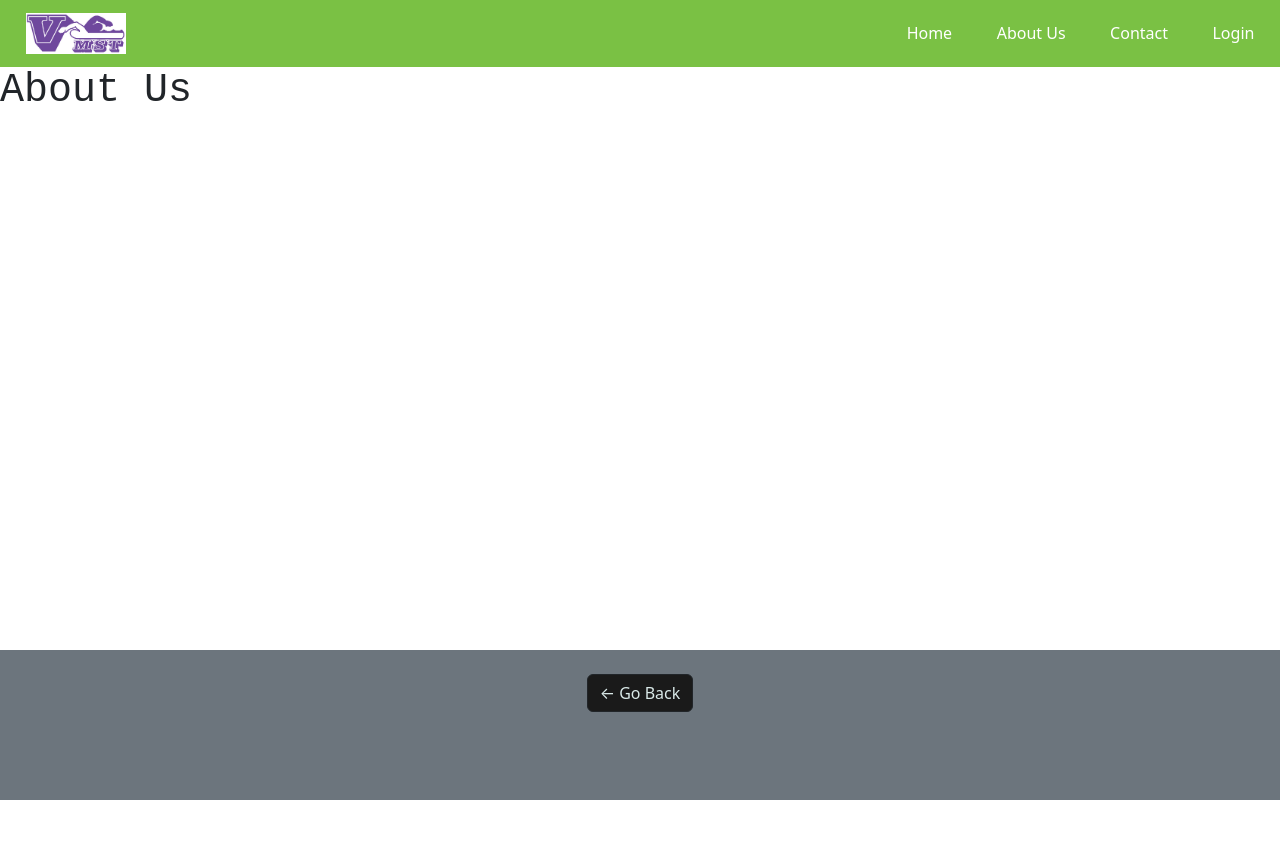
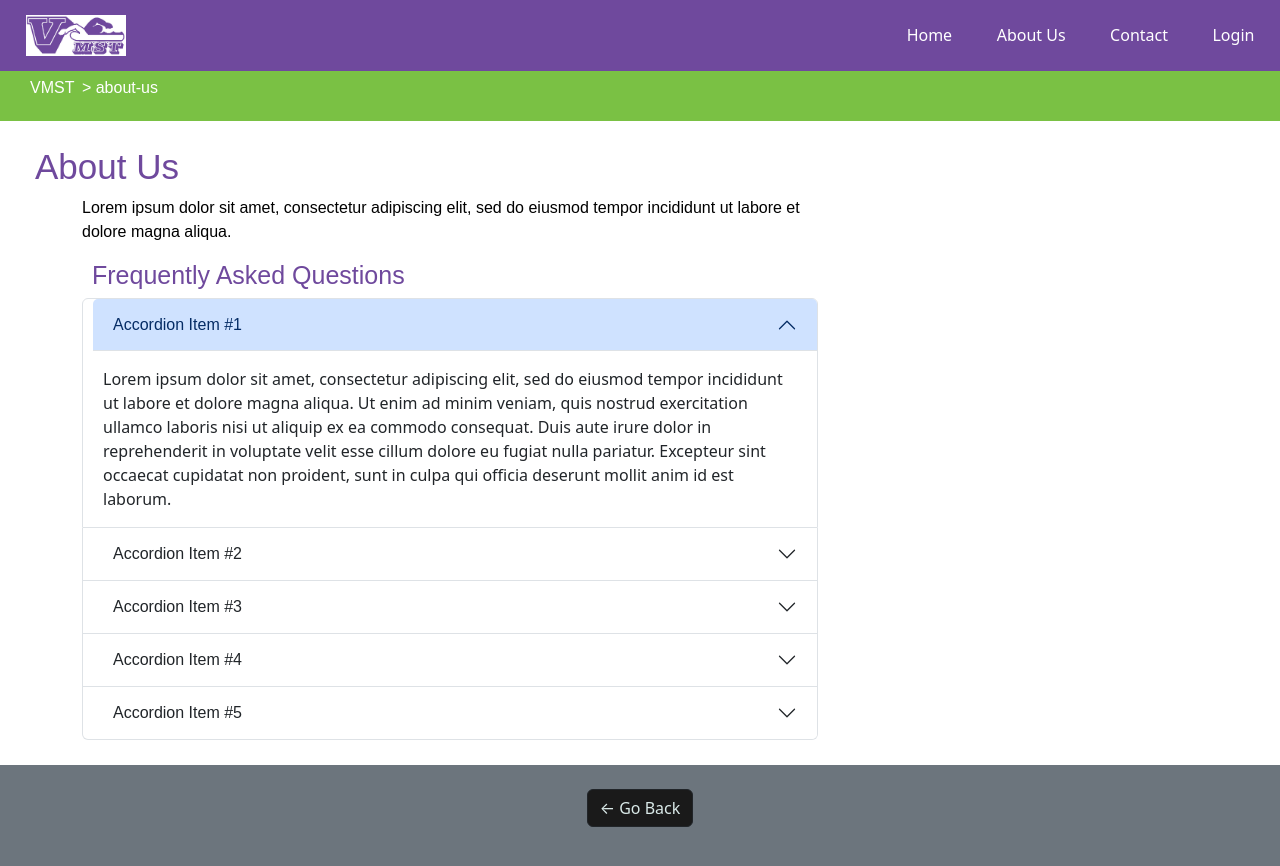
Before and after one commit to clstevenson/VMST-Website, a React (Vite) app in the folder client/: page /about-us in a window 1280 px wide. Shown: the top 866 px of the page. Before the commit the page ends 800 px from the top, so only its background shows below. Built offline with nearby package versions, Linux system fonts and the light colour scheme.

Commit message:
Merged with main after last PR

```diff
--- /dev/null
+++ b/client/src/components/FAQs/FAQs.jsx
@@ -0,0 +1,69 @@
+import Accordion from 'react-bootstrap/Accordion';
+function FAQs () {
+return (
+<Accordion defaultActiveKey="0">
+      <Accordion.Item eventKey="0">
+        <Accordion.Header>Accordion Item #1</Accordion.Header>
+        <Accordion.Body>
+          Lorem ipsum dolor sit amet, consectetur adipiscing elit, sed do
+          eiusmod tempor incididunt ut labore et dolore magna aliqua. Ut enim ad
+          minim veniam, quis nostrud exercitation ullamco laboris nisi ut
+          aliquip ex ea commodo consequat. Duis aute irure dolor in
+          reprehenderit in voluptate velit esse cillum dolore eu fugiat nulla
+          pariatur. Excepteur sint occaecat cupidatat non proident, sunt in
+          culpa qui officia deserunt mollit anim id est laborum.
+        </Accordion.Body>
+      </Accordion.Item>
+      <Accordion.Item eventKey="1">
+        <Accordion.Header>Accordion Item #2</Accordion.Header>
+        <Accordion.Body>
+          Lorem ipsum dolor sit amet, consectetur adipiscing elit, sed do
+          eiusmod tempor incididunt ut labore et dolore magna aliqua. Ut enim ad
+          minim veniam, quis nostrud exercitation ullamco laboris nisi ut
+          aliquip ex ea commodo consequat. Duis aute irure dolor in
+          reprehenderit in voluptate velit esse cillum dolore eu fugiat nulla
+          pariatur. Excepteur sint occaecat cupidatat non proident, sunt in
+          culpa qui officia deserunt mollit anim id est laborum.
+        </Accordion.Body>
+      </Accordion.Item>
+      <Accordion.Item eventKey="2">
+        <Accordion.Header>Accordion Item #3</Accordion.Header>
+        <Accordion.Body>
+          Lorem ipsum dolor sit amet, consectetur adipiscing elit, sed do
+          eiusmod tempor incididunt ut labore et dolore magna aliqua. Ut enim ad
+          minim veniam, quis nostrud exercitation ullamco laboris nisi ut
+          aliquip ex ea commodo consequat. Duis aute irure dolor in
+          reprehenderit in voluptate velit esse cillum dolore eu fugiat nulla
+          pariatur. Excepteur sint occaecat cupidatat non proident, sunt in
+          culpa qui officia deserunt mollit anim id est laborum.
+        </Accordion.Body>
+      </Accordion.Item>
+      <Accordion.Item eventKey="3">
+        <Accordion.Header>Accordion Item #4</Accordion.Header>
+        <Accordion.Body>
+          Lorem ipsum dolor sit amet, consectetur adipiscing elit, sed do
+          eiusmod tempor incididunt ut labore et dolore magna aliqua. Ut enim ad
+          minim veniam, quis nostrud exercitation ullamco laboris nisi ut
+          aliquip ex ea commodo consequat. Duis aute irure dolor in
+          reprehenderit in voluptate velit esse cillum dolore eu fugiat nulla
+          pariatur. Excepteur sint occaecat cupidatat non proident, sunt in
+          culpa qui officia deserunt mollit anim id est laborum.
+        </Accordion.Body>
+      </Accordion.Item>
+      <Accordion.Item eventKey="4">
+        <Accordion.Header>Accordion Item #5</Accordion.Header>
+        <Accordion.Body>
+          Lorem ipsum dolor sit amet, consectetur adipiscing elit, sed do
+          eiusmod tempor incididunt ut labore et dolore magna aliqua. Ut enim ad
+          minim veniam, quis nostrud exercitation ullamco laboris nisi ut
+          aliquip ex ea commodo consequat. Duis aute irure dolor in
+          reprehenderit in voluptate velit esse cillum dolore eu fugiat nulla
+          pariatur. Excepteur sint occaecat cupidatat non proident, sunt in
+          culpa qui officia deserunt mollit anim id est laborum.
+        </Accordion.Body>
+      </Accordion.Item>
+      </Accordion>
+);
+}
+
+export default FAQs;
--- /dev/null
+++ b/client/src/components/GenPageSetUp/index.css
@@ -0,0 +1,54 @@
+h1 {
+    font-family: Arial, Helvetica, sans-serif;
+    text-align: left;
+    font-size: 35px;
+    margin-left: 10px;
+    color: #6f499d;
+    }
+
+    h2 {
+    font-family: Arial, Helvetica, sans-serif;
+    font-size: 30px;
+    text-align: left;
+    margin-left: 10px;
+    color: #6f499d;
+    }
+
+    h3 {
+    font-family: Arial, Helvetica, sans-serif;
+    font-size: 25px;
+    text-align: left;
+    margin-left: 10px;
+    color: #6f499d;
+    }
+
+    h4 {
+    font-family: Arial, Helvetica, sans-serif;
+    font-size: 20px;
+    text-align: left;
+    margin-left: 10px;
+    color: #6f499d;
+    }
+
+    p {
+    font-family: Arial, Helvetica, sans-serif;
+    font-size: 16px;
+    color: black;
+    }
+
+    .formatpage {
+    margin: 15px;
+    padding: 10px;
+    }
+
+    #Text-Content {
+        text-align: left;
+      }
+
+      #Text-Content #introduction {
+        text-align: left;
+      }
+
+      #Text-Content #Frequently-Asked-Questions {
+        text-align: left;
+      }
--- a/client/src/components/Navbar/index.css
+++ b/client/src/components/Navbar/index.css
@@ -1,11 +1,13 @@
 #navColor {
-    background-color: rgba(122,193,68,255);
+    background-color: #6f499d;
+    padding-top: 10px;
+    padding-bottom: 10px;
     padding-left: 2%;
     padding-right: 2%;
 }
 
 #accountButton {
-    background-color: #6f489d;
+    background-color: rgba(122,193,68,255);
 }
 
 #signUp {
--- a/client/src/components/Navbar/index.jsx
+++ b/client/src/components/Navbar/index.jsx
@@ -2,6 +2,7 @@ import Container from 'react-bootstrap/Container';
 import Nav from 'react-bootstrap/Nav';
 import "./index.css";
 import Navbar from 'react-bootstrap/Navbar';
+import PageIndicator from '../PageIndicator/PageIndicator';
 import vmstLogo from '../../assets/VMST_logo.png';
 import Button from 'react-bootstrap/Button';
 import SignUp from '../SignUp';
@@ -23,6 +24,7 @@ function Navigation() {
     : role = '';
 
   return (
+    <>
     <Navbar id="navColor" collapseOnSelect expand="lg">
       <Navbar.Brand href="/"><img id="navLogo" src={vmstLogo} /></Navbar.Brand>
       <Navbar.Toggle aria-controls="responsive-navbar-nav" />
@@ -57,6 +59,9 @@ function Navigation() {
       </Navbar.Collapse>
 
     </Navbar>
+    <PageIndicator />
+    </>
+
   );
 }
 
--- /dev/null
+++ b/client/src/components/PageIndicator/PageIndicator.jsx
@@ -0,0 +1,38 @@
+import React, { useState, useEffect } from 'react';
+import { useLocation } from 'react-router-dom';
+
+function PageIndicator() {
+  const location = useLocation();
+  const [pathHistory, setPathHistory] = useState(['VMST', 'Home']);
+
+  useEffect(() => {
+    const newPath = location.pathname.replace('/', ''); // Remove leading slash
+    const paths = newPath === '' ? ['Home'] : [newPath];
+    setPathHistory(['VMST', ...paths]);
+  }, [location]);
+
+  const navigateToPage = (page) => {
+    window.location.href = `/${page}`;
+  };
+
+  return (
+    <div style={{ display: 'flex', alignItems: 'center', padding: '5px', backgroundColor: 'rgba(122, 193, 68, 225)' }}>
+      <p style={{ marginLeft: '25px', color: 'white' }}>
+        {pathHistory.map((path, index) => (
+          <span key={index} style={{ margin: index === 1 ? '0 3px' : '0' }}> {/* Apply margin only to 'Home' */}
+            {index > 0 && ' > '}
+            {index === pathHistory.length - 1 ? (
+              <a href={`/${path}`} style={{ color: 'white', textDecoration: 'none', cursor: 'pointer' }} onClick={() => navigateToPage(path)}>
+                {path}
+              </a>
+            ) : (
+              path
+            )}
+          </span>
+        ))}
+      </p>
+    </div>
+  );
+}
+
+export default PageIndicator;
--- a/client/src/pages/AboutUs.jsx
+++ b/client/src/pages/AboutUs.jsx
@@ -1,6 +1,31 @@
+import "../components/GenPageSetUp/index.css";
+import Container from 'react-bootstrap/Container';
+import Row from 'react-bootstrap/Row';
+import Col from 'react-bootstrap/Col';
+import FAQs from '../components/FAQs/FAQs';
+
 function AboutUs() {
     return <>
+    <div className="formatpage">
     <h1>About Us</h1>
+    <div id="content">
+    <Container>
+    <Row>
+    <Col sm={8} id="Text-Content">
+    <div id="introduction">
+    <p>Lorem ipsum dolor sit amet, consectetur adipiscing elit, sed do eiusmod tempor incididunt ut labore et dolore magna aliqua.</p>
+    </div>
+    <div id="Frequently-Asked-Questions">
+    <h3>Frequently Asked Questions</h3>
+    <FAQs />
+    </div>
+    </Col>
+    <Col sm={4} id="Image-Widget">
+    </Col>
+    </Row>
+    </Container>
+    </div>
+    </div>
     </>
 }
 
--- a/client/src/pages/Contact.jsx
+++ b/client/src/pages/Contact.jsx
@@ -1,7 +1,7 @@
 // import { useState } from "react";
 import EmailForm from "../components/EmailPage/FormElement";
 import AsideSelector from "../components/EmailPage/AsideSelector";
-
+import "../components/GenPageSetUp/index.css";
 import { useForm } from "react-hook-form";
 
 export default function EmailPage2() {
@@ -13,7 +13,7 @@ export default function EmailPage2() {
     const onSubmit = (data) => console.log(data);
 
     return (
-        <main>
+        <main className="formatpage">
             <h2>
                 Contact Us
             </h2>
--- a/client/src/pages/Home.jsx
+++ b/client/src/pages/Home.jsx
@@ -1,8 +1,9 @@
 import BlogPosts from '../components/BlogPosts';
+import "../components/GenPageSetUp/index.css";
 
 function Home() {
   return <>
-    <div id="blogPosts">
+    <div className="formatpage" id="blogPosts">
       <BlogPosts />
     </div>
   </>
```
